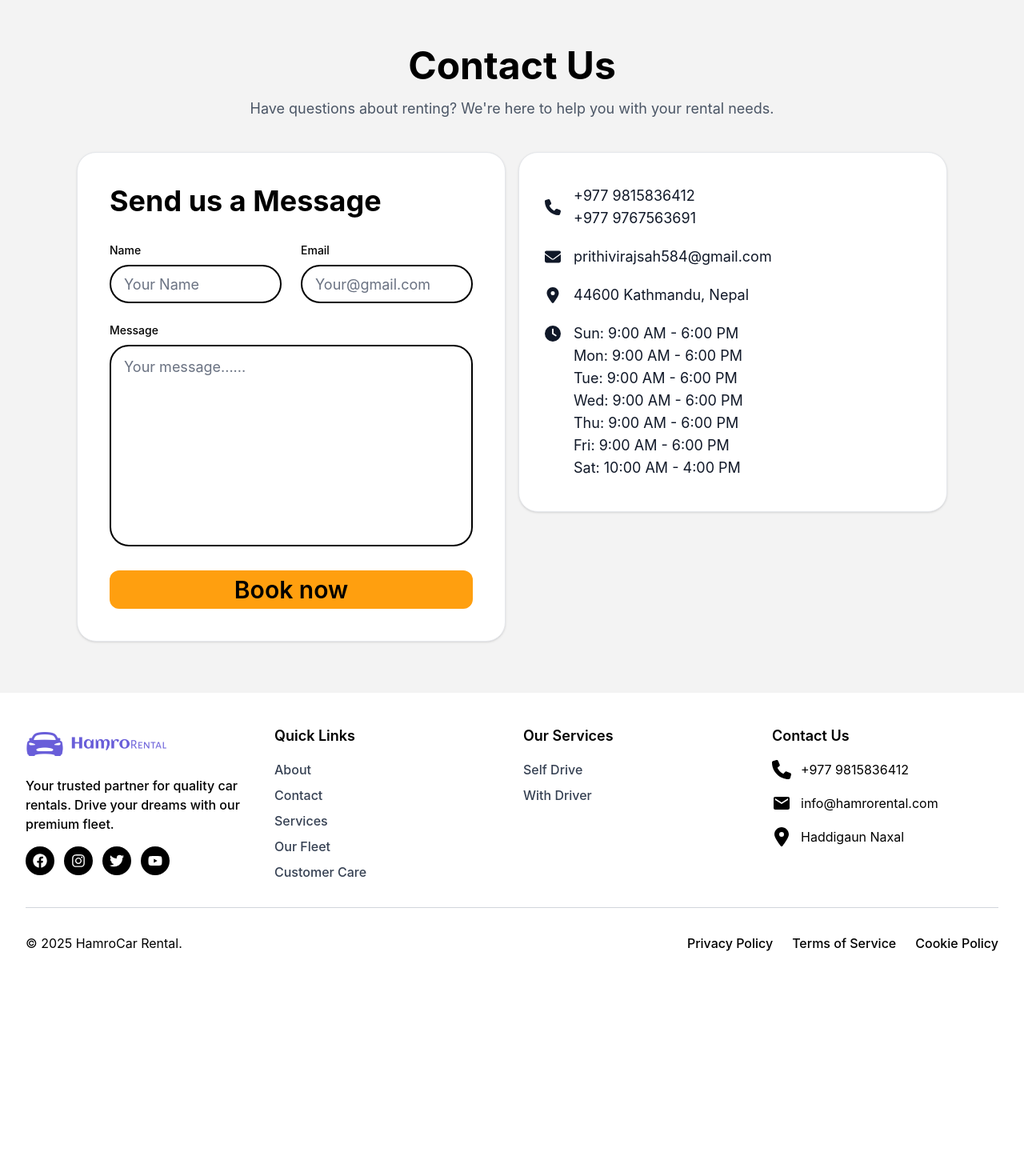
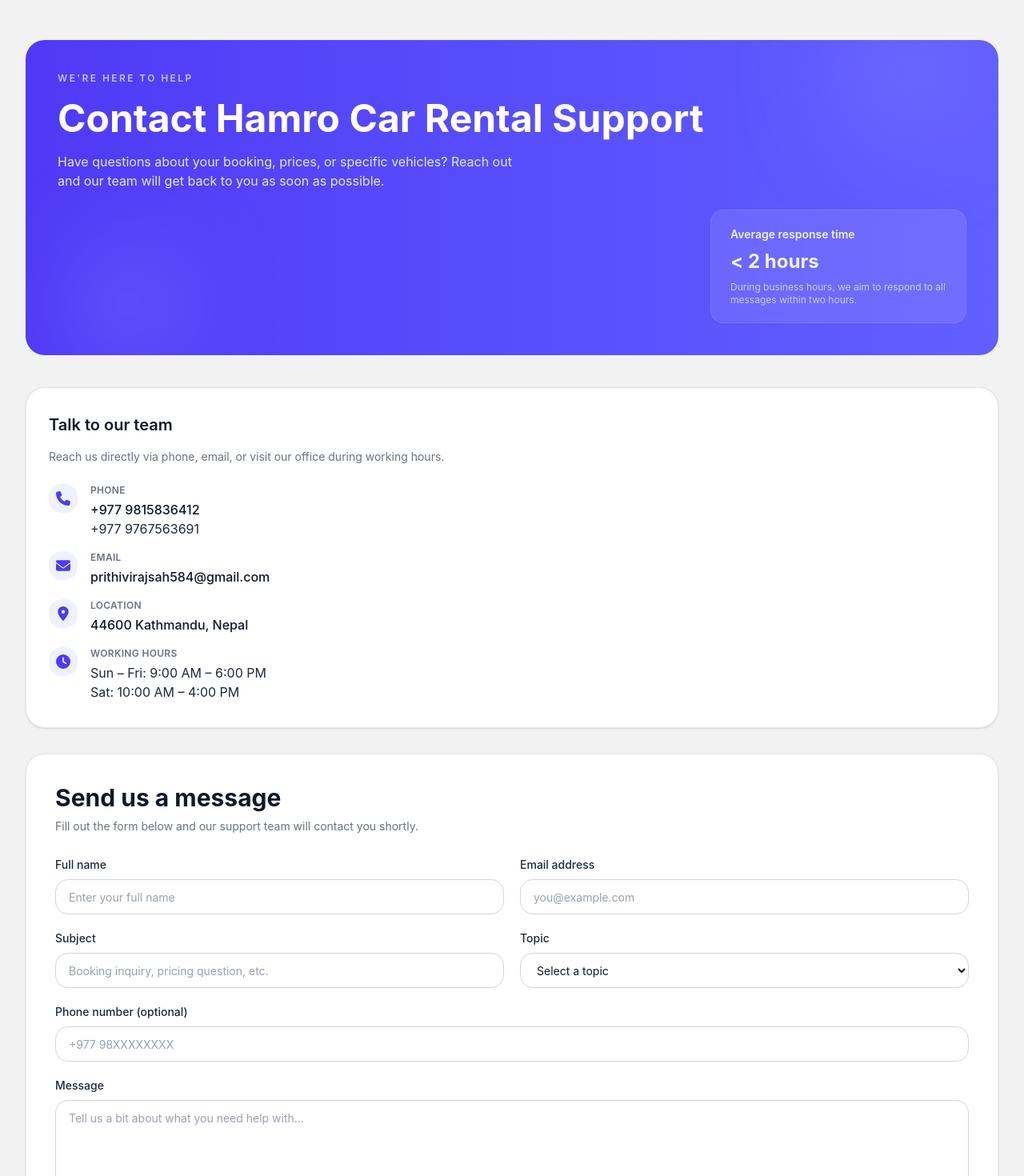
Before and after one commit to prithivirajsah/Hamrorental_frontend, a React (Vite) app: page /contact in a window 1280 px wide. Shown: the part 120-1590 px from the top of the page at 80% size. Before the commit the page ends 1351 px from the top, so only its background shows below. Built offline with nearby package versions, Linux system fonts and the light colour scheme.

Commit message:
completing

```diff
--- a/src/pages/Contact.jsx
+++ b/src/pages/Contact.jsx
@@ -7,14 +7,17 @@
   const [formData, setFormData] = useState({
     name: '',
     email: '',
-    message: ''
+    phone: '',
+    subject: '',
+    topic: '',
+    message: '',
   });
 
   const handleChange = (event) => {
     const { name, value } = event.target;
     setFormData((prev) => ({
       ...prev,
-      [name]: value
+      [name]: value,
     }));
   };
 
@@ -22,70 +25,113 @@
     event.preventDefault();
   };
 
-
   return (
-    <div className="bg-[#f3f3f3] min-h-screen">
+    <div className="min-h-screen bg-[#F3F2F2]">
       <Header />
 
-      <main className="max-w-6xl mx-auto px-4 sm:px-6 lg:px-8 py-12 sm:py-16">
-        <section className="text-center mb-10">
-          <h1 className="text-4xl sm:text-5xl font-bold text-black">Contact Us</h1>
-          <p className="mt-4 text-lg text-gray-600">
-            Have questions about renting? We&apos;re here to help you with your rental needs.
-          </p>
+      <main className="max-w-7xl mx-auto px-4 sm:px-6 lg:px-8 py-10 sm:py-14">
+        {/* Hero Card */}
+        <section className="mb-10">
+          <div className="relative overflow-hidden rounded-3xl bg-gradient-to-r from-indigo-600 to-indigo-500 px-6 py-8 sm:px-10 sm:py-10">
+            <div className="pointer-events-none absolute inset-0">
+              <div className="absolute -top-10 right-10 h-40 w-40 rounded-full bg-indigo-400/40 blur-3xl" />
+              <div className="absolute bottom-0 left-16 h-32 w-32 rounded-full bg-indigo-300/30 blur-3xl" />
+            </div>
+
+            <div className="relative grid gap-6 md:grid-cols-[2fr,1.3fr] items-center">
+              <div>
+                <p className="text-xs font-semibold uppercase tracking-[0.2em] text-indigo-100/80 mb-3">
+                  We&apos;re here to help
+                </p>
+                <h1 className="text-3xl sm:text-4xl lg:text-5xl font-bold text-white leading-tight mb-3">
+                  Contact Hamro  Car Rental Support
+                </h1>
+                <p className="text-sm sm:text-base text-indigo-100 max-w-xl">
+                  Have questions about your booking, prices, or specific vehicles? Reach out and our team will
+                  get back to you as soon as possible.
+                </p>
+              </div>
+
+              <div className="hidden md:flex justify-end">
+                <div className="rounded-2xl bg-white/10 backdrop-blur-md px-6 py-5 text-sm text-indigo-50 border border-white/10 max-w-xs">
+                  <p className="font-semibold mb-2">Average response time</p>
+                  <p className="text-2xl font-bold">&lt; 2 hours</p>
+                  <p className="mt-2 text-xs text-indigo-100/80">
+                    During business hours, we aim to respond to all messages within two hours.
+                  </p>
+                </div>
+              </div>
+            </div>
+          </div>
         </section>
 
-        <section className="grid grid-cols-1 lg:grid-cols-2 gap-4">
-          <div className="space-y-4 lg:order-2">
-
-
-            <div className="bg-white text-gray-900 px-8 py-10 rounded-3xl shadow-sm border border-gray-200">
-              <ul className="space-y-5 text-lg">
-                <li className="flex items-center gap-4">
-                  <FaPhone className="text-xl" />
-                  <span>+977 9815836412
-                    <br />
-                    +977 9767563691
-                  </span>
-                </li>
-                <li className="flex items-center gap-4">
-                  <FaEnvelope className="text-xl" />
-                  <span>prithivirajsah584@gmail.com</span>
-                </li>
-                <li className="flex items-center gap-4">
-                  <FaLocationDot className="text-xl" />
-                  <span>44600 Kathmandu, Nepal</span>
+        {/* Content */}
+        <section className="grid grid-cols-1 gap-8 lg:grid-cols-[1.1fr,1.2fr]">
+          {/* Left: Contact Info + Visit Us */}
+          <div className="space-y-6">
+            <div className="bg-white text-gray-900 px-7 py-8 rounded-3xl shadow-sm border border-gray-200">
+              <h2 className="text-xl font-semibold text-gray-900 mb-4">Talk to our team</h2>
+              <p className="text-sm text-gray-500 mb-6">
+                Reach us directly via phone, email, or visit our office during working hours.
+              </p>
+              <ul className="space-y-4 text-sm sm:text-base">
+                <li className="flex items-start gap-4">
+                  <div className="flex h-9 w-9 items-center justify-center rounded-2xl bg-indigo-50 text-indigo-600">
+                    <FaPhone className="text-lg" />
+                  </div>
+                  <div>
+                    <p className="text-xs font-semibold uppercase tracking-wide text-gray-500">Phone</p>
+                    <p className="mt-1 font-medium text-gray-900">+977 9815836412</p>
+                    <p className="text-gray-800">+977 9767563691</p>
+                  </div>
                 </li>
                 <li className="flex items-start gap-4">
-                  <FaClock className="text-xl mt-1" />
-                  <span>
-                    Sun: 9:00 AM - 6:00 PM
-                    <br />
-                    Mon: 9:00 AM - 6:00 PM
-                    <br />
-                    Tue: 9:00 AM - 6:00 PM
-                    <br />
-                    Wed: 9:00 AM - 6:00 PM
-                    <br />
-                    Thu: 9:00 AM - 6:00 PM
-                    <br />
-                    Fri: 9:00 AM - 6:00 PM
-                    <br />
-                    Sat: 10:00 AM - 4:00 PM
-                  </span>
+                  <div className="flex h-9 w-9 items-center justify-center rounded-2xl bg-indigo-50 text-indigo-600">
+                    <FaEnvelope className="text-lg" />
+                  </div>
+                  <div>
+                    <p className="text-xs font-semibold uppercase tracking-wide text-gray-500">Email</p>
+                    <p className="mt-1 font-medium text-gray-900">prithivirajsah584@gmail.com</p>
+                  </div>
+                </li>
+                <li className="flex items-start gap-4">
+                  <div className="flex h-9 w-9 items-center justify-center rounded-2xl bg-indigo-50 text-indigo-600">
+                    <FaLocationDot className="text-lg" />
+                  </div>
+                  <div>
+                    <p className="text-xs font-semibold uppercase tracking-wide text-gray-500">Location</p>
+                    <p className="mt-1 font-medium text-gray-900">44600 Kathmandu, Nepal</p>
+                  </div>
+                </li>
+                <li className="flex items-start gap-4">
+                  <div className="flex h-9 w-9 items-center justify-center rounded-2xl bg-indigo-50 text-indigo-600">
+                    <FaClock className="text-lg" />
+                  </div>
+                  <div>
+                    <p className="text-xs font-semibold uppercase tracking-wide text-gray-500">Working hours</p>
+                    <p className="mt-1 text-gray-800">
+                      Sun – Fri: 9:00 AM – 6:00 PM
+                      <br />
+                      Sat: 10:00 AM – 4:00 PM
+                    </p>
+                  </div>
                 </li>
               </ul>
             </div>
           </div>
 
-          <div className="bg-white p-8 sm:p-10 text-gray-900 rounded-3xl shadow-sm border border-gray-200 lg:order-1">
-            <h2 className="text-4xl font-bold text-black mb-8">Send us a Message</h2>
+          {/* Right: Contact Form */}
+          <div className="bg-white p-7 sm:p-9 text-gray-900 rounded-3xl shadow-sm border border-gray-200">
+            <h2 className="text-2xl sm:text-3xl font-bold text-gray-900 mb-2">Send us a message</h2>
+            <p className="text-sm text-gray-500 mb-7">
+              Fill out the form below and our support team will contact you shortly.
+            </p>
 
-            <form onSubmit={handleSubmit} className="space-y-6">
-              <div className="grid grid-cols-1 sm:grid-cols-2 gap-6">
+            <form onSubmit={handleSubmit} className="space-y-5">
+              <div className="grid grid-cols-1 sm:grid-cols-2 gap-5">
                 <div>
-                  <label htmlFor="name" className="block text-sm font-medium text-black mb-2">
-                    Name
+                  <label htmlFor="name" className="block text-sm font-medium text-gray-800 mb-2">
+                    Full name
                   </label>
                   <input
                     id="name"
@@ -93,14 +139,14 @@
                     type="text"
                     value={formData.name}
                     onChange={handleChange}
-                    placeholder="Your Name"
-                    className="w-full h-12 rounded-full border-2 border-black bg-white text-black placeholder:text-gray-500 px-4 text-lg outline-none"
+                    placeholder="Enter your full name"
+                    className="w-full h-11 rounded-2xl border border-gray-300 bg-white text-gray-900 placeholder:text-gray-400 px-4 text-sm outline-none focus:border-indigo-500 focus:ring-2 focus:ring-indigo-100"
                   />
                 </div>
 
                 <div>
-                  <label htmlFor="email" className="block text-sm font-medium text-black mb-2">
-                    Email
+                  <label htmlFor="email" className="block text-sm font-medium text-gray-800 mb-2">
+                    Email address
                   </label>
                   <input
                     id="email"
@@ -108,32 +154,84 @@
                     type="email"
                     value={formData.email}
                     onChange={handleChange}
-                    placeholder="Your@gmail.com"
-                    className="w-full h-12 rounded-full border-2 border-black bg-white text-black placeholder:text-gray-500 px-4 text-lg outline-none"
+                    placeholder="you@example.com"
+                    className="w-full h-11 rounded-2xl border border-gray-300 bg-white text-gray-900 placeholder:text-gray-400 px-4 text-sm outline-none focus:border-indigo-500 focus:ring-2 focus:ring-indigo-100"
                   />
                 </div>
               </div>
 
+              <div className="grid grid-cols-1 sm:grid-cols-2 gap-5">
+                <div>
+                  <label htmlFor="subject" className="block text-sm font-medium text-gray-800 mb-2">
+                    Subject
+                  </label>
+                  <input
+                    id="subject"
+                    name="subject"
+                    type="text"
+                    value={formData.subject}
+                    onChange={handleChange}
+                    placeholder="Booking inquiry, pricing question, etc."
+                    className="w-full h-11 rounded-2xl border border-gray-300 bg-white text-gray-900 placeholder:text-gray-400 px-4 text-sm outline-none focus:border-indigo-500 focus:ring-2 focus:ring-indigo-100"
+                  />
+                </div>
+
+                <div>
+                  <label htmlFor="topic" className="block text-sm font-medium text-gray-800 mb-2">
+                    Topic
+                  </label>
+                  <select
+                    id="topic"
+                    name="topic"
+                    value={formData.topic}
+                    onChange={handleChange}
+                    className="w-full h-11 rounded-2xl border border-gray-300 bg-white text-gray-900 px-4 text-sm outline-none focus:border-indigo-500 focus:ring-2 focus:ring-indigo-100"
+                  >
+                    <option value="">Select a topic</option>
+                    <option value="booking">New booking</option>
+                    <option value="existing-booking">Existing booking</option>
+                    <option value="pricing">Pricing & offers</option>
+                    <option value="vehicle">Vehicle information</option>
+                    <option value="other">Other</option>
+                  </select>
+                </div>
+              </div>
+
               <div>
-                <label htmlFor="message" className="block text-sm font-medium text-black mb-2">
+                <label htmlFor="phone" className="block text-sm font-medium text-gray-800 mb-2">
+                  Phone number (optional)
+                </label>
+                <input
+                  id="phone"
+                  name="phone"
+                  type="tel"
+                  value={formData.phone}
+                  onChange={handleChange}
+                  placeholder="+977 98XXXXXXXX"
+                  className="w-full h-11 rounded-2xl border border-gray-300 bg-white text-gray-900 placeholder:text-gray-400 px-4 text-sm outline-none focus:border-indigo-500 focus:ring-2 focus:ring-indigo-100"
+                />
+              </div>
+
+              <div>
+                <label htmlFor="message" className="block text-sm font-medium text-gray-800 mb-2">
                   Message
                 </label>
                 <textarea
                   id="message"
                   name="message"
-                  rows={8}
+                  rows={6}
                   value={formData.message}
                   onChange={handleChange}
-                  placeholder="Your message......"
-                  className="w-full rounded-3xl border-2 border-black bg-white text-black placeholder:text-gray-500 px-4 py-3 text-lg outline-none resize-none"
+                  placeholder="Tell us a bit about what you need help with..."
+                  className="w-full rounded-2xl border border-gray-300 bg-white text-gray-900 placeholder:text-gray-400 px-4 py-3 text-sm outline-none resize-none focus:border-indigo-500 focus:ring-2 focus:ring-indigo-100"
                 />
               </div>
 
               <button
                 type="submit"
-                className="w-full h-12 rounded-xl bg-[#ff9f0f] text-black text-3xl font-semibold hover:brightness-95 transition"
+                className="w-full h-11 sm:h-12 rounded-2xl bg-[#FF9E0C] text-white text-sm sm:text-base font-semibold flex items-center justify-center gap-2 shadow-sm hover:brightness-110 transition"
               >
-                Book now
+                Send message
               </button>
             </form>
           </div>
--- a/src/pages/hire/CTASection.jsx
+++ b/src/pages/hire/CTASection.jsx
@@ -3,7 +3,7 @@
 
 export default function CTASection() {
   return (
-    <section className="py-24 bg-slate-900 relative overflow-hidden">
+    <section className="py-15 bg-slate-900 relative overflow-hidden">
       {/* Background Pattern */}
       <div className="absolute inset-0">
         <div className="absolute inset-0 bg-gradient-to-br from-[#685ed9]/10 via-transparent to-[#685ed9]/5" />
--- a/src/pages/hire/FeaturesSection.jsx
+++ b/src/pages/hire/FeaturesSection.jsx
@@ -26,7 +26,7 @@
 
 export default function FeaturesSection() {
   return (
-    <section className="py-24 bg-white">
+    <section className="py-15 bg-white">
       <div className="max-w-7xl mx-auto px-4 sm:px-6 lg:px-8">
         <div className="grid lg:grid-cols-2 gap-16 items-center">
           {/* Left - Image */}
--- a/src/pages/hire/HowItWorks.jsx
+++ b/src/pages/hire/HowItWorks.jsx
@@ -24,7 +24,7 @@
 
 export default function HowItWorks() {
   return (
-    <section className="py-24 bg-slate-900 relative overflow-hidden">
+    <section className="py-15 bg-slate-900 relative overflow-hidden">
       {/* Background Elements */}
       <div className="absolute top-0 left-1/4 w-96 h-96 bg-[#685ed9]/10 rounded-full blur-3xl" />
       <div className="absolute bottom-0 right-1/4 w-96 h-96 bg-[#685ed9]/5 rounded-full blur-3xl" />
--- a/src/pages/hire/ServicesSection.jsx
+++ b/src/pages/hire/ServicesSection.jsx
@@ -28,7 +28,7 @@
 
 export default function ServicesSection() {
   return (
-    <section className="py-24 bg-gradient-to-b from-white to-slate-50">
+    <section className="py-15 bg-gradient-to-b from-white to-slate-50">
       <div className="max-w-7xl mx-auto px-4 sm:px-6 lg:px-8">
         <div className="text-center mb-16">
           <span className="inline-block px-4 py-1.5 bg-[#685ed9]/10 text-[#685ed9] rounded-full text-sm font-medium mb-4">
--- a/src/pages/hire/TestimonialsSection.jsx
+++ b/src/pages/hire/TestimonialsSection.jsx
@@ -27,12 +27,10 @@
 
 export default function TestimonialsSection() {
   return (
-    <section className="py-24 bg-gradient-to-b from-slate-50 to-white">
+    <section className="py-15 bg-gradient-to-b from-slate-50 to-white">
       <div className="max-w-7xl mx-auto px-4 sm:px-6 lg:px-8">
         <div className="text-center mb-16">
-          <span className="inline-block px-4 py-1.5 bg-[#b4aeee] text-[#b4aeee] rounded-full text-sm font-medium mb-4">
-            Testimonials
-          </span>
+
           <h2 className="text-3xl sm:text-4xl lg:text-5xl font-bold text-slate-900 mb-4">
             What Our Customers <span className="text-[#b4aeee]">Say</span>
           </h2>
```
Also changed, not shown: src/pages/hire/Hire.jsx (deleted).
